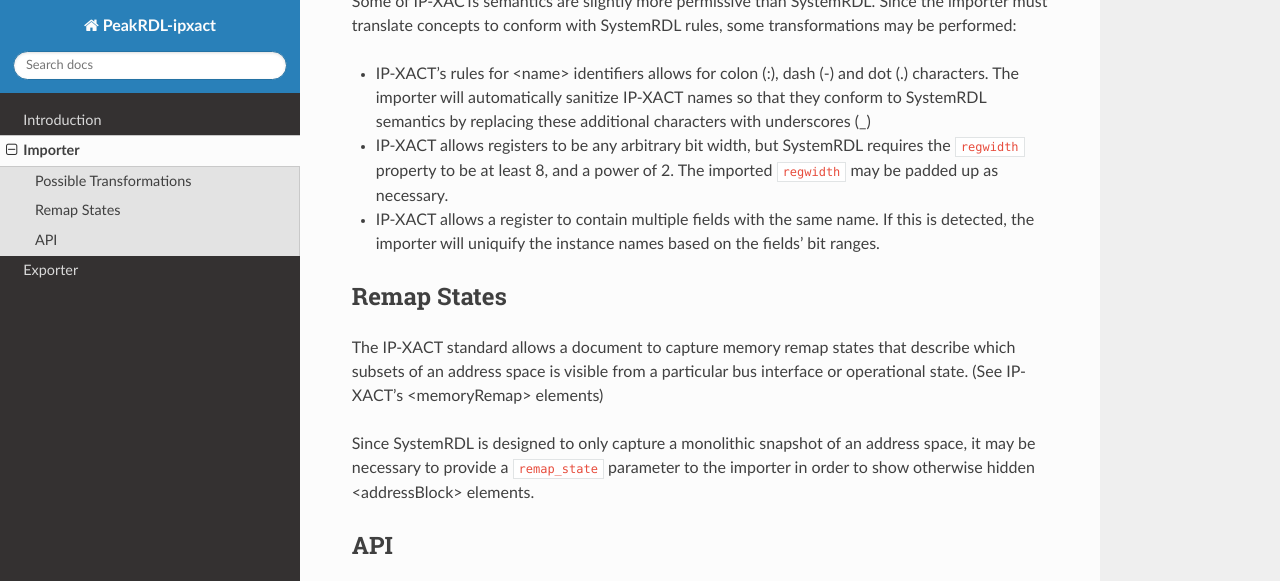
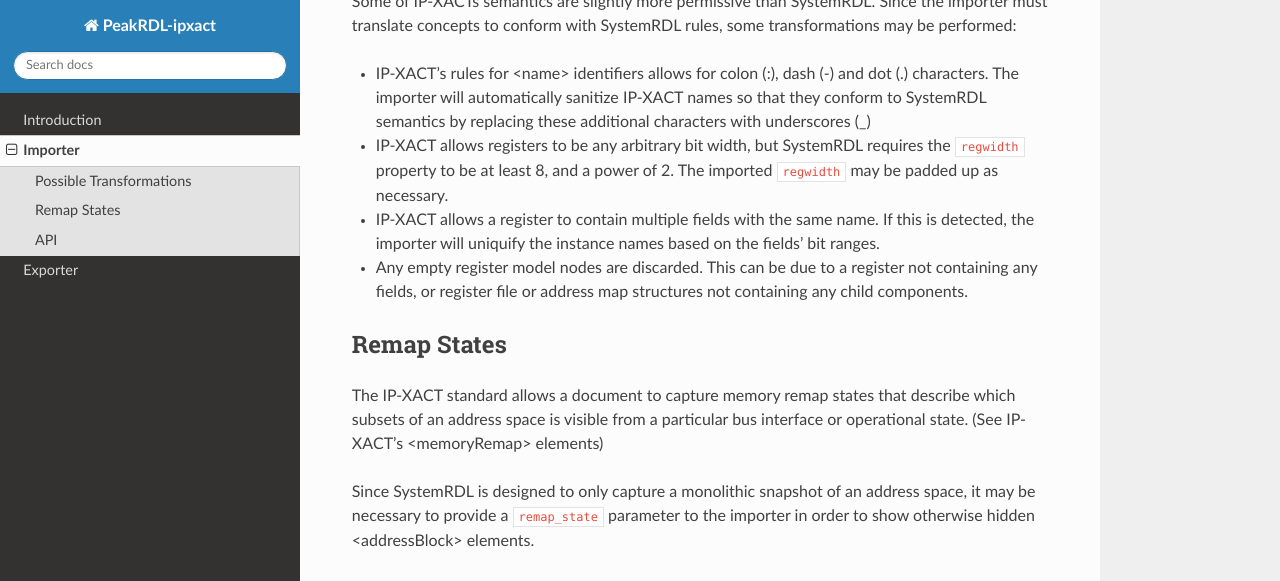
Before and after one commit to SystemRDL/PeakRDL-ipxact, a Sphinx documentation site: the page built from docs/importer.rst, in a window 1280 px wide and 900 px high, scrolled down 615 px, cut to the strip 0-581 px from the top of the window. Built offline with Sphinx 7.4.7 and the Read the Docs theme 2.0.0, drawn with Linux system fonts in a browser that asks for light colours.

Commit message:
Fix docs build

```diff
--- a/docs/importer.rst
+++ b/docs/importer.rst
@@ -115,6 +115,9 @@
 * IP-XACT allows a register to contain multiple fields with the same name. If
   this is detected, the importer will uniquify the instance names based on the
   fields' bit ranges.
+* Any empty register model nodes are discarded. This can be due to a register
+  not containing any fields, or register file or address map structures not
+  containing any child components.
 
 
 
--- a/docs/requirements.txt
+++ b/docs/requirements.txt
@@ -1,2 +1,3 @@
 pygments-systemrdl
 linuxdoc
+sphinx_rtd_theme
```
